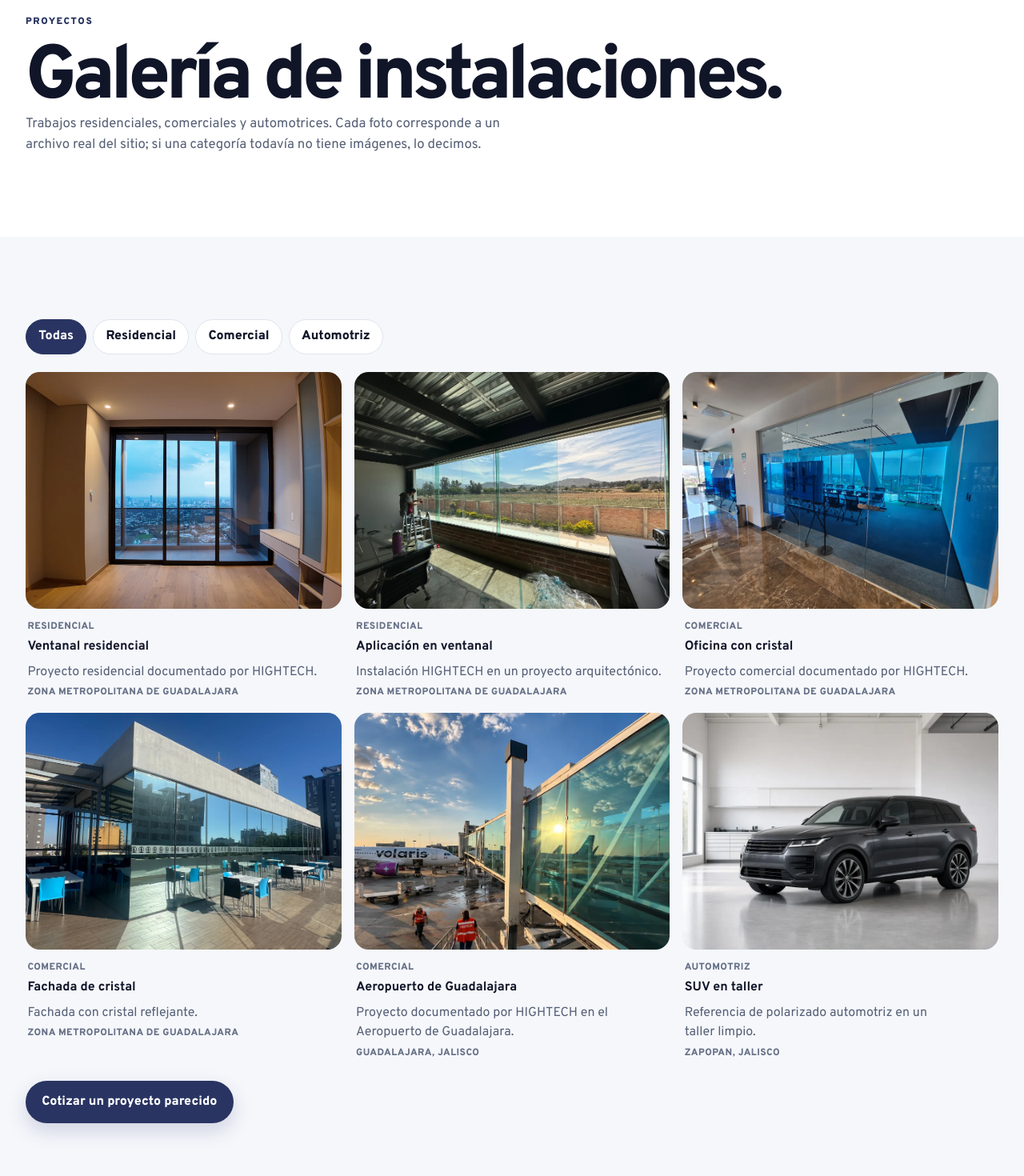
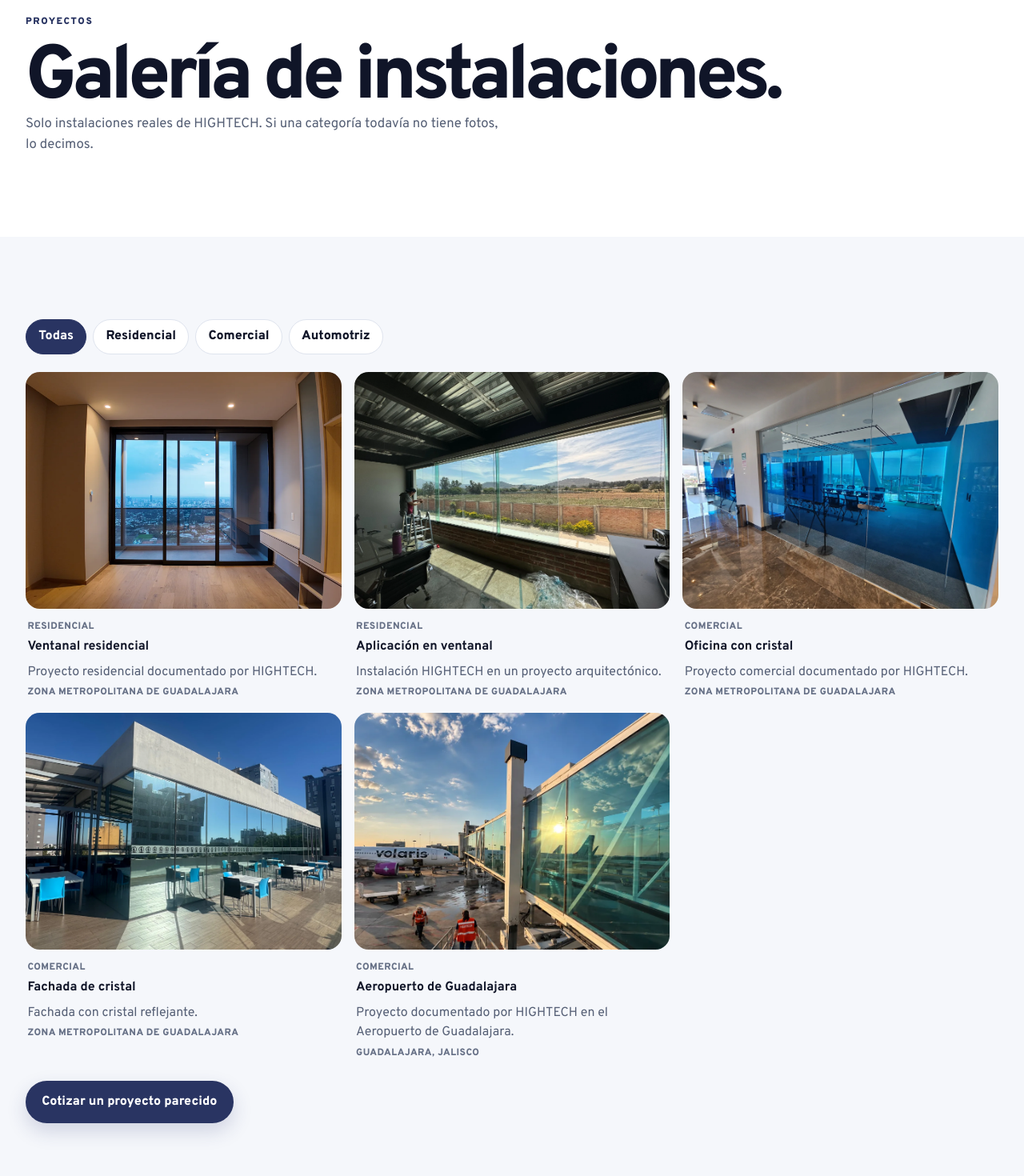
Before and after one commit to juanchalita00/hightech-web2, a Next.js app: page /galeria in a window 1280 px wide. Shown: the part 164-1634 px from the top of the page at 80% size. Built offline with nearby package versions, Linux system fonts and the light colour scheme.

Commit message:
Saca el SUV generado de la galería.
La galería queda solo con las cinco fotos reales de trabajos HIGHTECH. La imagen del SUV sigue en Automotriz como ilustración, no como proyecto.

Co-authored-by: juanchalita00 <juanchalita00@users.noreply.github.com>

```diff
--- a/content/gallery.json
+++ b/content/gallery.json
@@ -1,5 +1,5 @@
 {
-  "instructions": "Para agregar una foto: guarda el archivo en public/images/ y añade un objeto en items. category solo puede ser residencial, comercial o automotriz. Deja items vacío en una categoría y la página muestra el estado vacío de ese filtro.",
+  "instructions": "Solo fotos reales de trabajos de HIGHTECH. Nada generado, de stock ni del fabricante. Guarda el archivo en public/images/ y añade un objeto en items. category solo puede ser residencial, comercial o automotriz. Deja items vacío en una categoría y la página muestra el estado vacío de ese filtro.",
   "items": [
     {
       "id": "residencial-ventanal",
@@ -45,15 +45,6 @@
       "caption": "Proyecto documentado por HIGHTECH en el Aeropuerto de Guadalajara.",
       "category": "comercial",
       "location": "Guadalajara, Jalisco"
-    },
-    {
-      "id": "automotriz-suv",
-      "src": "/images/projects/automotive-audi-q8.webp",
-      "alt": "SUV moderno con cristales polarizados, en un taller limpio y bien iluminado.",
-      "title": "SUV en taller",
-      "caption": "Referencia de polarizado automotriz en un taller limpio.",
-      "category": "automotriz",
-      "location": "Zapopan, Jalisco"
     }
   ]
 }
--- a/src/app/automotriz/page.tsx
+++ b/src/app/automotriz/page.tsx
@@ -55,7 +55,7 @@ export default function AutomotivePage() {
         proofItems={["5 tonos disponibles", "99% protección UV", "Taller o a domicilio"]}
         imageSrc="/images/projects/automotive-audi-q8.webp"
         imageAlt="SUV moderno con cristales polarizados, en un taller limpio y bien iluminado."
-        imageCaption="Referencia de polarizado automotriz."
+        imageCaption="Imagen ilustrativa del acabado."
         imagePosition="25% 40%"
       />
 
--- a/src/app/galeria/page.tsx
+++ b/src/app/galeria/page.tsx
@@ -6,7 +6,7 @@ import { getGalleryItems } from "@/lib/gallery";
 export const metadata: Metadata = {
   alternates: { canonical: "/galeria/" },
   title: { absolute: "Galería de proyectos de polarizado | HIGHTECH Polarizados" },
-  description: "Fotos de instalaciones residenciales, comerciales y automotrices de HIGHTECH Polarizados en Zapopan y la zona metropolitana de Guadalajara.",
+  description: "Fotos reales de instalaciones residenciales y comerciales de HIGHTECH Polarizados en Zapopan y la zona metropolitana de Guadalajara.",
 };
 
 export default function GalleryPage() {
@@ -17,7 +17,7 @@ export default function GalleryPage() {
         <div className="container">
           <p className="eyebrow">Proyectos</p>
           <h1>Galería de instalaciones.</h1>
-          <p className="gallery-lede">Trabajos residenciales, comerciales y automotrices. Cada foto corresponde a un archivo real del sitio; si una categoría todavía no tiene imágenes, lo decimos.</p>
+          <p className="gallery-lede">Solo instalaciones reales de HIGHTECH. Si una categoría todavía no tiene fotos, lo decimos.</p>
         </div>
       </section>
       <section className="section section-alt">
```
